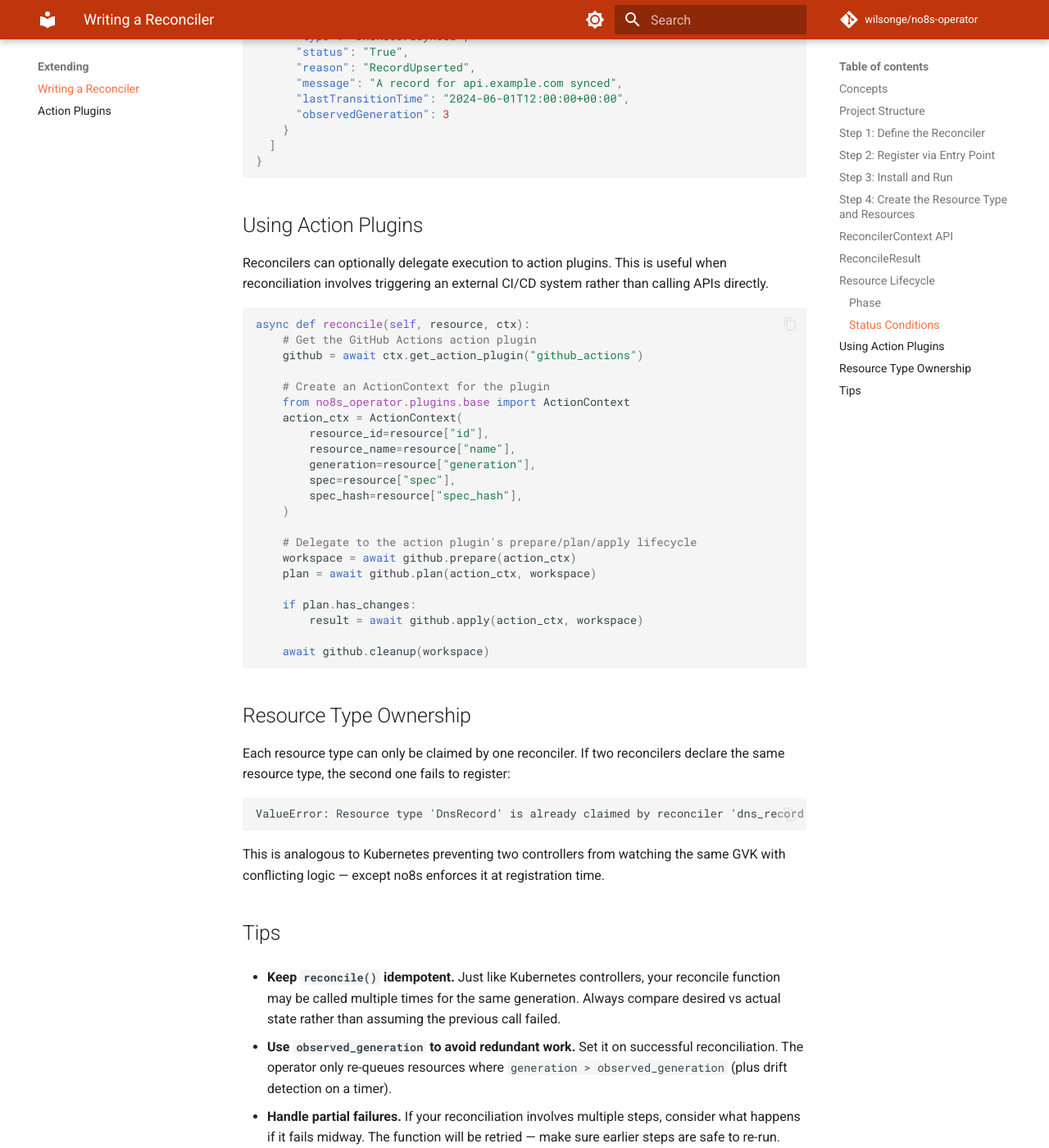
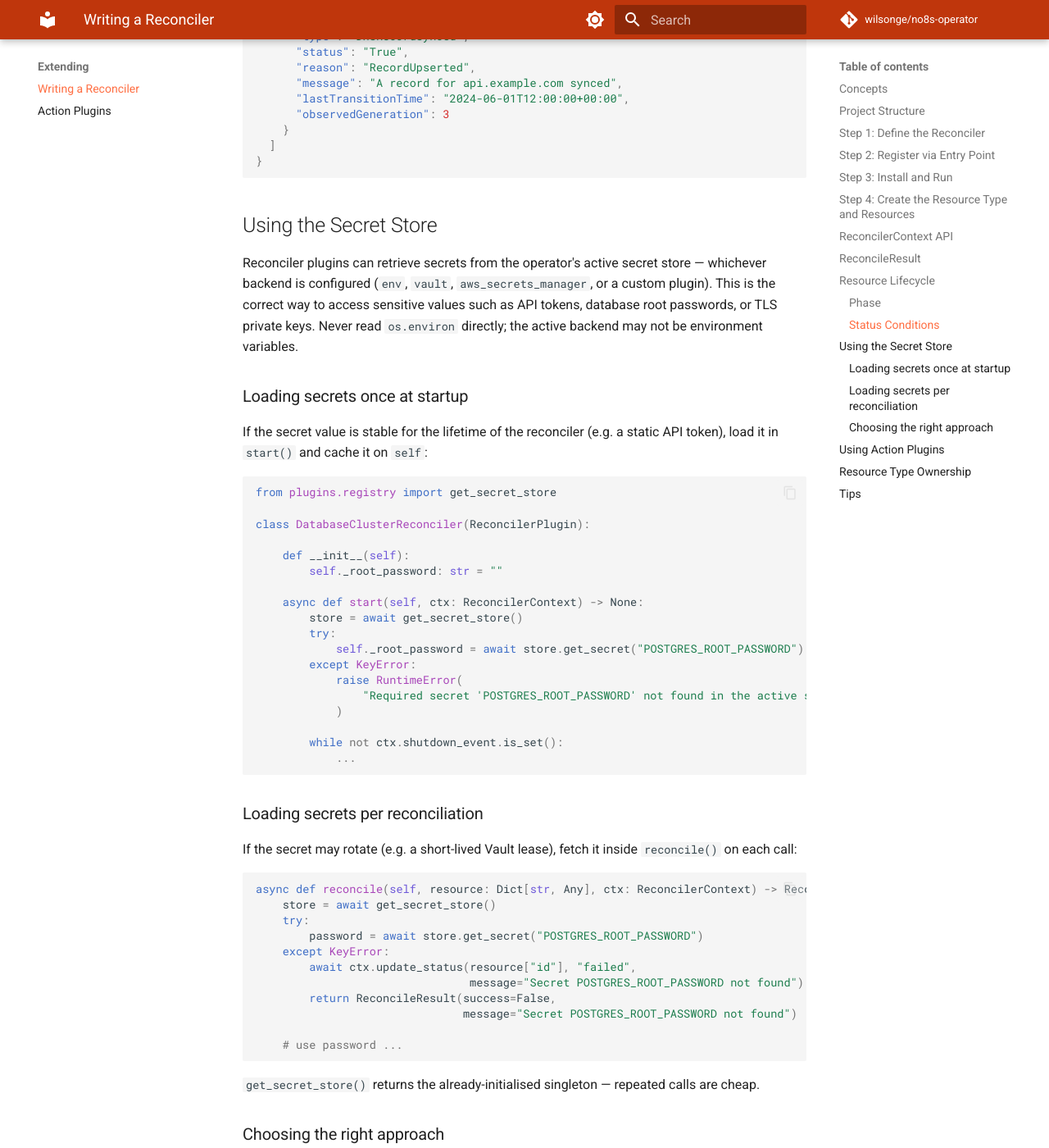
Before and after one commit to wilsonge/no8s-operator, an MkDocs documentation site: the page built from docs/writing-a-reconciler.md, in a window 1280 px wide and 1400 px high, scrolled down 9079 px. Shown: the whole window at 82% size. Built offline with MkDocs 1.6.1 and Material for MkDocs 9.7.7, drawn with Linux system fonts in a browser that asks for light colours; comment, search, counter and statistics services are not loaded; some of the changed text lies outside the part shown.

Commit message:
Better docs

````diff
--- a/docs/writing-a-reconciler.md
+++ b/docs/writing-a-reconciler.md
@@ -396,6 +396,67 @@ Conditions appear in every resource GET response:
 }
 ```
 
+## Using the Secret Store
+
+Reconciler plugins can retrieve secrets from the operator's active secret store — whichever backend is configured (`env`, `vault`, `aws_secrets_manager`, or a custom plugin).  This is the correct way to access sensitive values such as API tokens, database root passwords, or TLS private keys.  Never read `os.environ` directly; the active backend may not be environment variables.
+
+### Loading secrets once at startup
+
+If the secret value is stable for the lifetime of the reconciler (e.g. a static API token), load it in `start()` and cache it on `self`:
+
+```python
+from plugins.registry import get_secret_store
+
+class DatabaseClusterReconciler(ReconcilerPlugin):
+
+    def __init__(self):
+        self._root_password: str = ""
+
+    async def start(self, ctx: ReconcilerContext) -> None:
+        store = await get_secret_store()
+        try:
+            self._root_password = await store.get_secret("POSTGRES_ROOT_PASSWORD")
+        except KeyError:
+            raise RuntimeError(
+                "Required secret 'POSTGRES_ROOT_PASSWORD' not found in the active secret store"
+            )
+
+        while not ctx.shutdown_event.is_set():
+            ...
+```
+
+### Loading secrets per reconciliation
+
+If the secret may rotate (e.g. a short-lived Vault lease), fetch it inside `reconcile()` on each call:
+
+```python
+async def reconcile(self, resource: Dict[str, Any], ctx: ReconcilerContext) -> ReconcileResult:
+    store = await get_secret_store()
+    try:
+        password = await store.get_secret("POSTGRES_ROOT_PASSWORD")
+    except KeyError:
+        await ctx.update_status(resource["id"], "failed",
+                                message="Secret POSTGRES_ROOT_PASSWORD not found")
+        return ReconcileResult(success=False,
+                               message="Secret POSTGRES_ROOT_PASSWORD not found")
+
+    # use password ...
+```
+
+`get_secret_store()` returns the already-initialised singleton — repeated calls are cheap.
+
+### Choosing the right approach
+
+| Secret characteristic | Recommended pattern |
+|-|-|
+| Long-lived, static (API keys, fixed passwords) | Load once in `start()`, cache on `self` |
+| Short-lived or rotated (Vault dynamic secrets, STS tokens) | Fetch in `reconcile()` each time |
+| Needed only during deletion | Fetch in `_handle_delete()` |
+
+See [Secret Stores](secret-stores.md) for available backends and how to write a custom one.
+
+---
+
 ## Using Action Plugins
 
 Reconcilers can optionally delegate execution to action plugins. This is useful when reconciliation involves triggering an external CI/CD system rather than calling APIs directly.
````
Also changed, not shown: docs/secret-stores.md (+45 -3 lines).
